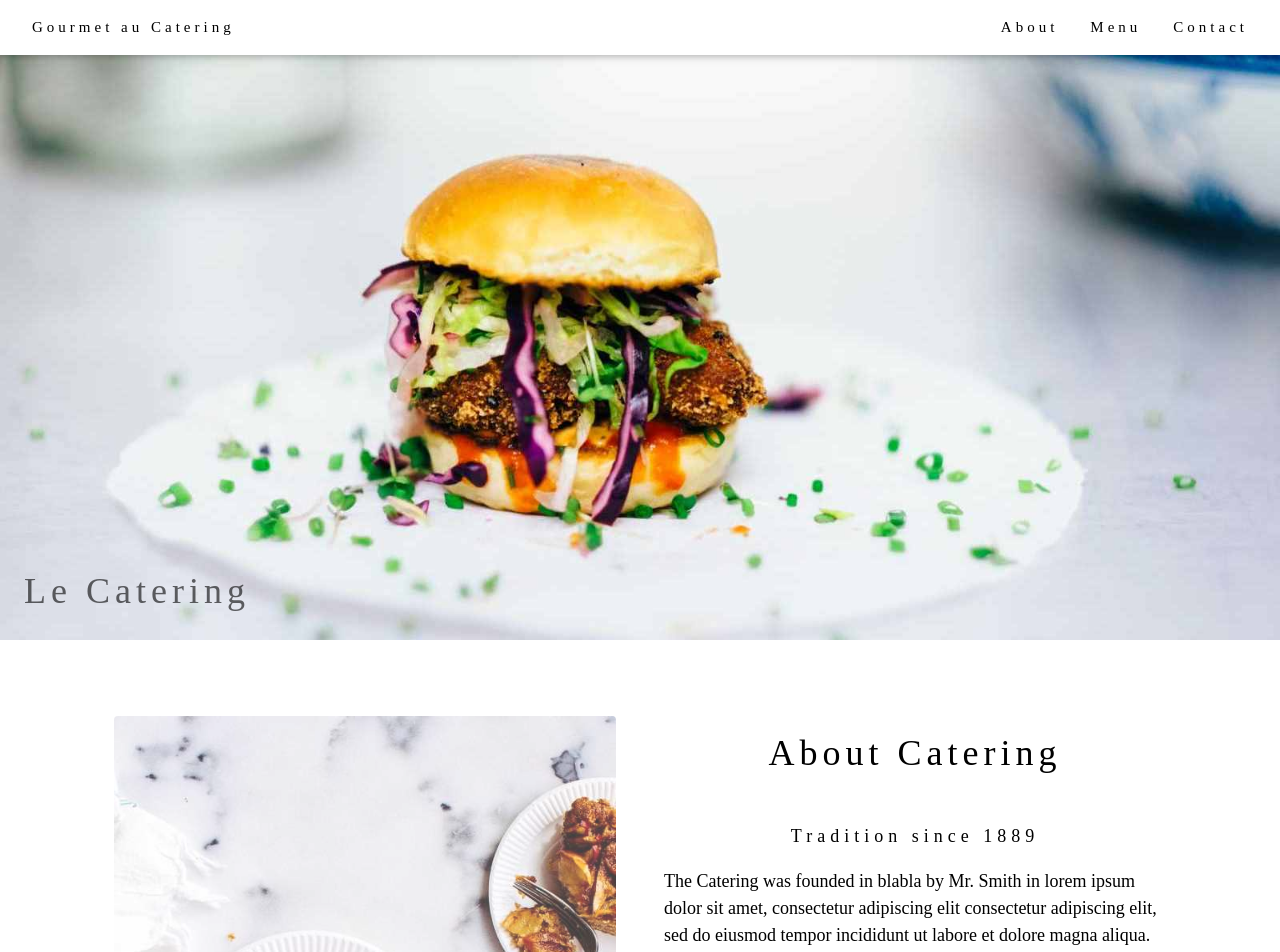
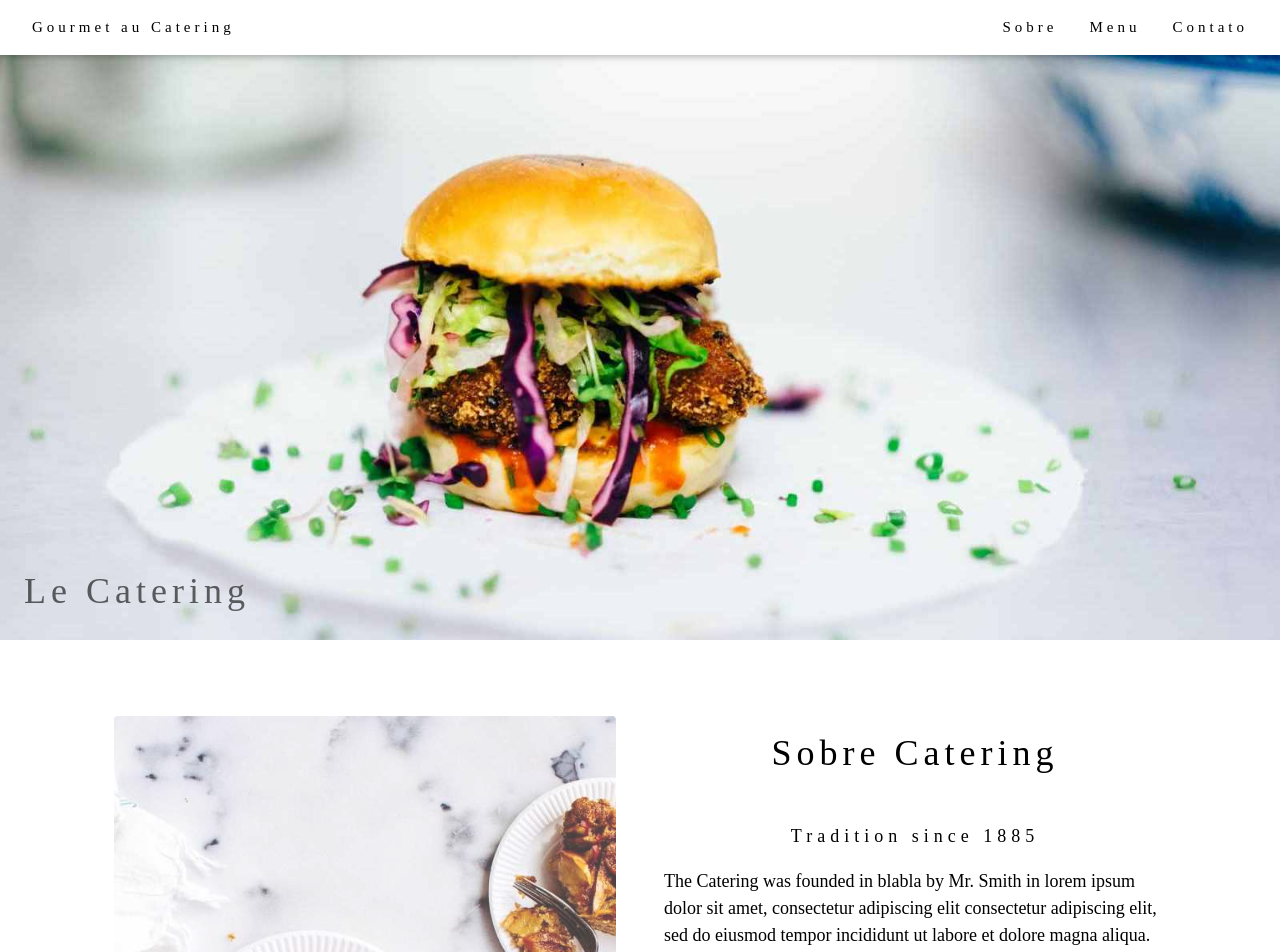
Before and after one commit to MelquisedequeF/newsite_gourmet, a plain HTML site: page index.html in a window 1280 px wide. Shown: the top 952 px of the page. Drawn offline with nearby package versions, Linux system fonts and the light colour scheme.

Commit message:
Foi alterado a href aboult, contact, catering About e data 1889

```diff
--- a/index.html
+++ b/index.html
@@ -21,9 +21,9 @@ h1, h2, h3, h4, h5, h6 {
     <a href="#home" class="w3-bar-item w3-button">Gourmet au Catering</a>
     <!-- Right-sided navbar links. Hide them on small screens -->
     <div class="w3-right w3-hide-small">
-      <a href="#about" class="w3-bar-item w3-button">About</a>
+      <a href="#about" class="w3-bar-item w3-button">Sobre</a>
       <a href="#menu" class="w3-bar-item w3-button">Menu</a>
-      <a href="#contact" class="w3-bar-item w3-button">Contact</a>
+      <a href="#contact" class="w3-bar-item w3-button">Contato</a>
     </div>
   </div>
 </div>
@@ -46,8 +46,8 @@ h1, h2, h3, h4, h5, h6 {
     </div>
 
     <div class="w3-col m6 w3-padding-large">
-      <h1 class="w3-center">About Catering</h1><br>
-      <h5 class="w3-center">Tradition since 1889</h5>
+      <h1 class="w3-center">Sobre Catering</h1><br>
+      <h5 class="w3-center">Tradition since 1885</h5>
       <p class="w3-large">The Catering was founded in blabla by Mr. Smith in lorem ipsum dolor sit amet, consectetur adipiscing elit consectetur adipiscing elit, sed do eiusmod tempor incididunt ut labore et dolore magna aliqua. Ut enim ad minim veniam, quis nostrud exercitation ullamco laboris nisi ut aliquip ex ea commodo consequat. Duis aute iruredolor in reprehenderit in voluptate velit esse cillum dolore eu fugiat nulla pariatur.We only use <span class="w3-tag w3-light-grey">seasonal</span> ingredients.</p>
       <p class="w3-large w3-text-grey w3-hide-medium">Excepteur sint occaecat cupidatat non proident, sunt in culpa qui officia deserunt mollit anim id est laborum consectetur adipiscing elit, sed do eiusmod temporincididunt ut labore et dolore magna aliqua. Ut enim ad minim veniam, quis nostrud exercitation ullamco laboris nisi ut aliquip ex ea commodo consequat.</p>
     </div>
```
